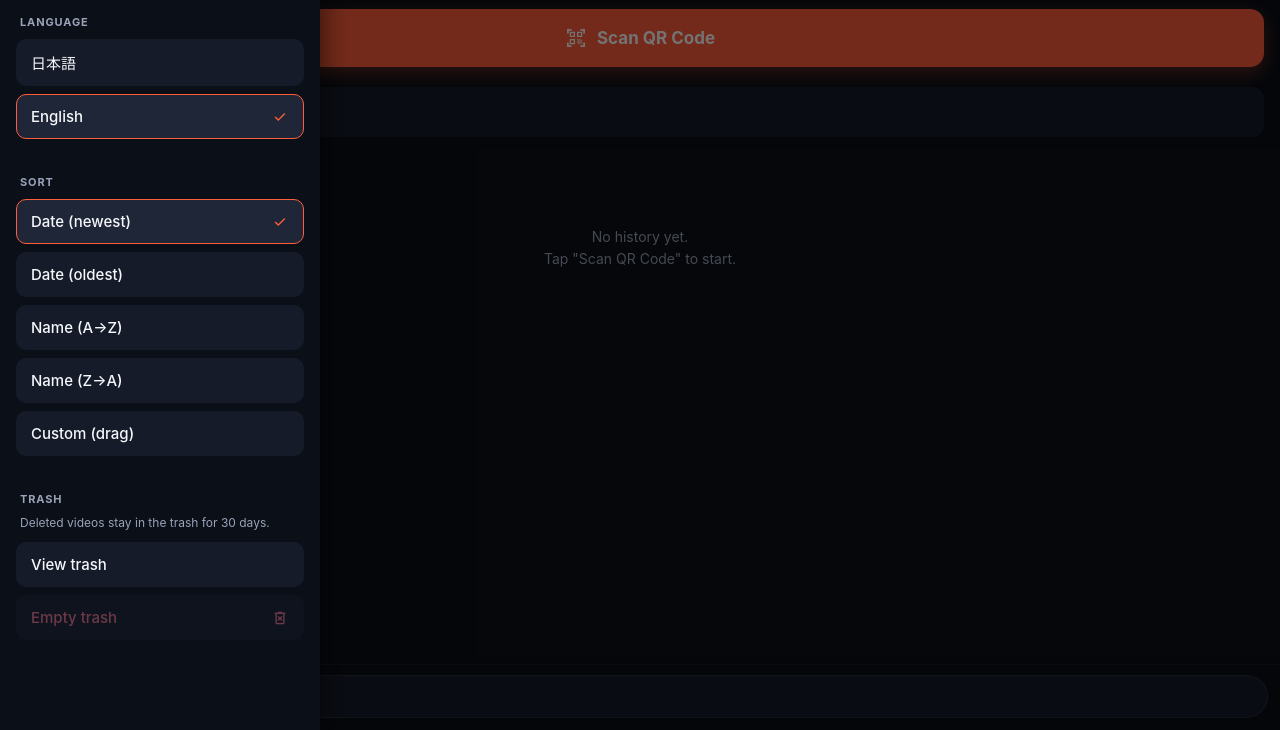
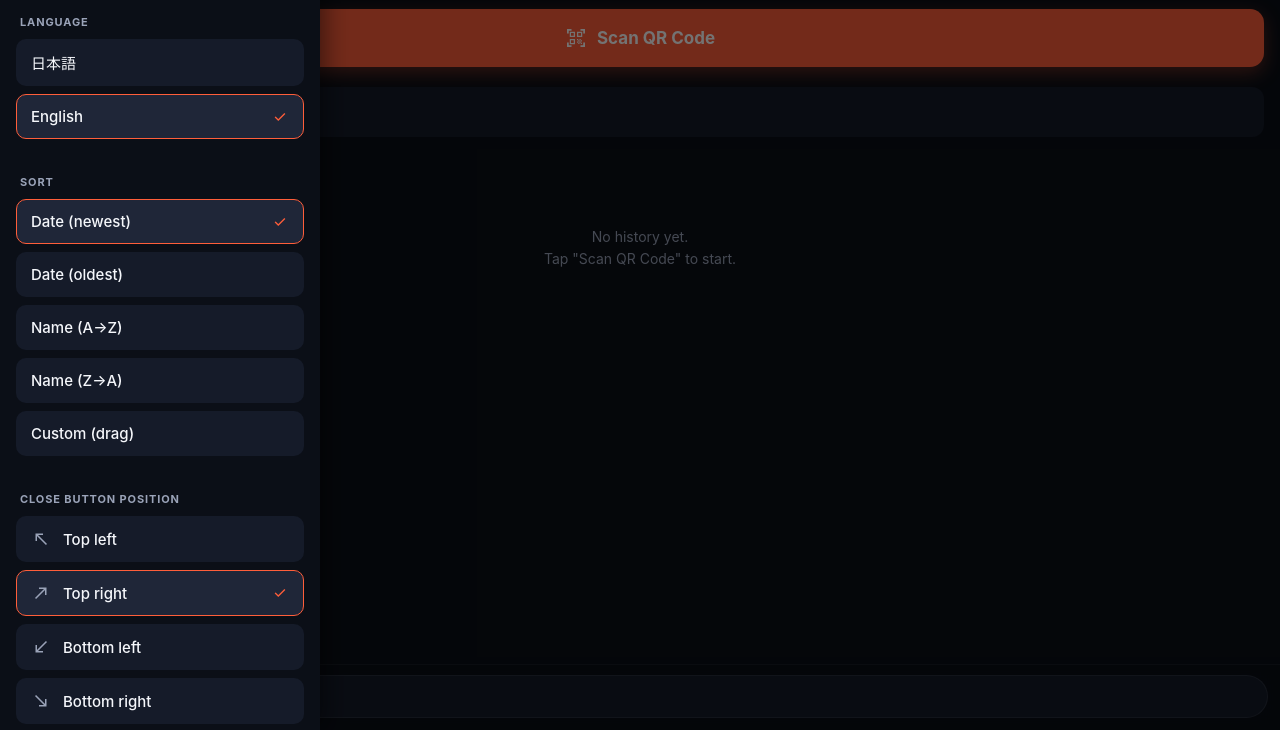
Before and after one commit to YF1900/sgvideoplayer, a website: page www/index.html in a window 1280 px wide. Both pictures are taken after a click on the button "menu". Shown: the part 70-800 px from the top of the page. Drawn offline with nearby package versions, Linux system fonts and the light colour scheme.

Commit message:
Make player close button position configurable from the menu
The floating X on the player screen now picks its corner from a
localStorage preference (hihaho-qr-close-pos), defaulting to the
existing top-right placement. Four corners are supported: top-left,
top-right, bottom-left, bottom-right.

CSS: .back-btn.floating no longer hard-codes top/right. Each corner
is its own modifier class (.pos-top-right, .pos-top-left, etc.) that
sets the appropriate two of {top,right,bottom,left} and respects the
matching safe-area-inset.

HTML: #player-back ships with .pos-top-right inline so the first
paint is correct before JS runs.

Menu: a new "動画を閉じるボタンの位置 / Close button position"
section sits between Sort and Trash in the drawer with four buttons.
Each shows a Material directional arrow (north_east etc.) + label +
the standard menu-option-check; .menu-pos-btn overrides the parent's
space-between to a left-aligned flow with margin-left: auto on the
check. Selecting a button writes the new value, swaps the corner
class on #player-back, updates the active highlight, and leaves the
menu open so the user can try other corners freely.

The applyClosePos() call is inserted at DOMContentLoaded right after
applyTranslations so the stored choice wins on every load.

i18n: menu.closeButtonPos and pos.topLeft / pos.topRight /
pos.bottomLeft / pos.bottomRight added in ja and en.

```diff
--- a/www/css/styles.css
+++ b/www/css/styles.css
@@ -336,6 +336,21 @@ button {
 
 .menu-option-btn.active .menu-option-check {
   visibility: visible;
+}
+
+/* 位置選択ボタン: [方向アイコン] + [ラベル] + [チェック] の 3 要素を横並び */
+.menu-pos-btn {
+  justify-content: flex-start;
+  gap: 12px;
+}
+
+.menu-pos-btn > .material-symbols-outlined:not(.menu-option-check) {
+  font-size: 20px;
+  color: var(--text-muted);
+}
+
+.menu-pos-btn .menu-option-check {
+  margin-left: auto;
 }
 
 .menu-section-hint {
@@ -927,13 +942,32 @@ button {
 
 .back-btn.floating {
   position: fixed;
-  top: calc(var(--safe-top) + 12px);
-  right: calc(var(--safe-right) + 12px);
   z-index: 20;
   background: rgba(0, 0, 0, 0.6);
   width: 44px;
   height: 44px;
   font-size: 20px;
+}
+
+/* 動画を閉じるボタンの位置 (メニューから 4 隅を選択可能) */
+.back-btn.floating.pos-top-right {
+  top: calc(var(--safe-top) + 12px);
+  right: calc(var(--safe-right) + 12px);
+}
+
+.back-btn.floating.pos-top-left {
+  top: calc(var(--safe-top) + 12px);
+  left: calc(var(--safe-left) + 12px);
+}
+
+.back-btn.floating.pos-bottom-right {
+  bottom: calc(var(--safe-bottom) + 12px);
+  right: calc(var(--safe-right) + 12px);
+}
+
+.back-btn.floating.pos-bottom-left {
+  bottom: calc(var(--safe-bottom) + 12px);
+  left: calc(var(--safe-left) + 12px);
 }
 
 .qr-reader {
--- a/www/index.html
+++ b/www/index.html
@@ -124,7 +124,7 @@
 
   <!-- プレーヤー画面 -->
   <section id="player-screen" class="screen player">
-    <button id="player-back" class="back-btn floating" type="button" aria-label="閉じる" data-i18n-aria="aria.close">
+    <button id="player-back" class="back-btn floating pos-top-right" type="button" aria-label="閉じる" data-i18n-aria="aria.close">
       <span class="material-symbols-outlined" aria-hidden="true">close</span>
     </button>
     <div id="player-loading" class="player-loading">
@@ -262,6 +262,32 @@
       </section>
 
       <section class="menu-section">
+        <h3 data-i18n="menu.closeButtonPos">動画を閉じるボタンの位置</h3>
+        <div class="menu-options">
+          <button class="menu-option-btn menu-pos-btn" type="button" data-pos="top-left">
+            <span class="material-symbols-outlined" aria-hidden="true">north_west</span>
+            <span data-i18n="pos.topLeft">左上</span>
+            <span class="material-symbols-outlined menu-option-check" aria-hidden="true">check</span>
+          </button>
+          <button class="menu-option-btn menu-pos-btn" type="button" data-pos="top-right">
+            <span class="material-symbols-outlined" aria-hidden="true">north_east</span>
+            <span data-i18n="pos.topRight">右上</span>
+            <span class="material-symbols-outlined menu-option-check" aria-hidden="true">check</span>
+          </button>
+          <button class="menu-option-btn menu-pos-btn" type="button" data-pos="bottom-left">
+            <span class="material-symbols-outlined" aria-hidden="true">south_west</span>
+            <span data-i18n="pos.bottomLeft">左下</span>
+            <span class="material-symbols-outlined menu-option-check" aria-hidden="true">check</span>
+          </button>
+          <button class="menu-option-btn menu-pos-btn" type="button" data-pos="bottom-right">
+            <span class="material-symbols-outlined" aria-hidden="true">south_east</span>
+            <span data-i18n="pos.bottomRight">右下</span>
+            <span class="material-symbols-outlined menu-option-check" aria-hidden="true">check</span>
+          </button>
+        </div>
+      </section>
+
+      <section class="menu-section">
         <h3 data-i18n="menu.trash">ゴミ箱</h3>
         <p class="menu-section-hint" data-i18n="trash.retentionHint">
           削除した動画は30日間ゴミ箱に保管されます。
--- a/www/js/app.js
+++ b/www/js/app.js
@@ -8,6 +8,9 @@
   const SORT_KEY = 'hihaho-qr-sort';
   const SORT_MODES = ['date_desc', 'date_asc', 'name_asc', 'name_desc', 'custom'];
   const DEFAULT_SORT = 'date_desc';
+  const CLOSE_POS_KEY = 'hihaho-qr-close-pos';
+  const CLOSE_POSITIONS = ['top-right', 'top-left', 'bottom-right', 'bottom-left'];
+  const DEFAULT_CLOSE_POS = 'top-right';
   const TRASH_RETENTION_MS = 30 * 24 * 60 * 60 * 1000; // 30 日
 
   // ----- 国際化 -----
@@ -39,6 +42,11 @@
       'sort.nameAsc': '名前 (A→Z)',
       'sort.nameDesc': '名前 (Z→A)',
       'sort.custom': 'カスタム順 (ドラッグ)',
+      'menu.closeButtonPos': '動画を閉じるボタンの位置',
+      'pos.topLeft': '左上',
+      'pos.topRight': '右上',
+      'pos.bottomLeft': '左下',
+      'pos.bottomRight': '右下',
       'menu.trash': 'ゴミ箱',
       'trash.title': 'ゴミ箱',
       'trash.empty': 'ゴミ箱は空です。',
@@ -117,6 +125,11 @@
       'sort.nameAsc': 'Name (A→Z)',
       'sort.nameDesc': 'Name (Z→A)',
       'sort.custom': 'Custom (drag)',
+      'menu.closeButtonPos': 'Close button position',
+      'pos.topLeft': 'Top left',
+      'pos.topRight': 'Top right',
+      'pos.bottomLeft': 'Bottom left',
+      'pos.bottomRight': 'Bottom right',
       'menu.trash': 'Trash',
       'trash.title': 'Trash',
       'trash.empty': 'Trash is empty.',
@@ -1707,6 +1720,33 @@
     });
   }
 
+  // ----- 動画を閉じるボタンの位置 -----
+  function getClosePos() {
+    const stored = localStorage.getItem(CLOSE_POS_KEY);
+    return CLOSE_POSITIONS.includes(stored) ? stored : DEFAULT_CLOSE_POS;
+  }
+
+  function applyClosePos() {
+    const btn = document.getElementById('player-back');
+    if (!btn) return;
+    CLOSE_POSITIONS.forEach((p) => btn.classList.remove(`pos-${p}`));
+    btn.classList.add(`pos-${getClosePos()}`);
+  }
+
+  function setClosePos(pos) {
+    if (!CLOSE_POSITIONS.includes(pos)) return;
+    localStorage.setItem(CLOSE_POS_KEY, pos);
+    applyClosePos();
+    refreshClosePosActive();
+  }
+
+  function refreshClosePosActive() {
+    const current = getClosePos();
+    document.querySelectorAll('.menu-pos-btn').forEach((btn) => {
+      btn.classList.toggle('active', btn.dataset.pos === current);
+    });
+  }
+
   function closeMenu() {
     const overlay = document.getElementById('menu-overlay');
     if (!overlay) return;
@@ -1731,6 +1771,7 @@
       overlay.setAttribute('aria-hidden', 'false');
       refreshLangActive();
       refreshSortActive();
+      refreshClosePosActive();
       refreshTrashUi();
     }
 
@@ -1759,6 +1800,14 @@
           setSortMode(mode);
           closeMenu();
         }
+      });
+    });
+
+    // 閉じるボタン位置の選択 (メニューは閉じずにチェックマーク更新で即フィードバック)
+    document.querySelectorAll('.menu-pos-btn').forEach((btn) => {
+      btn.addEventListener('click', () => {
+        const pos = btn.dataset.pos;
+        if (pos) setClosePos(pos);
       });
     });
 
@@ -1809,6 +1858,7 @@
 
   document.addEventListener('DOMContentLoaded', () => {
     applyTranslations();
+    applyClosePos();
     autoPurgeTrash();
     setupMenu();
     renderHistory();
--- a/www/service-worker.js
+++ b/www/service-worker.js
@@ -1,4 +1,4 @@
-const CACHE_NAME = 'hihaho-qr-v23';
+const CACHE_NAME = 'hihaho-qr-v24';
 const FONT_CACHE_NAME = 'hihaho-qr-fonts-v1';
 const ASSETS = [
   './',
```
